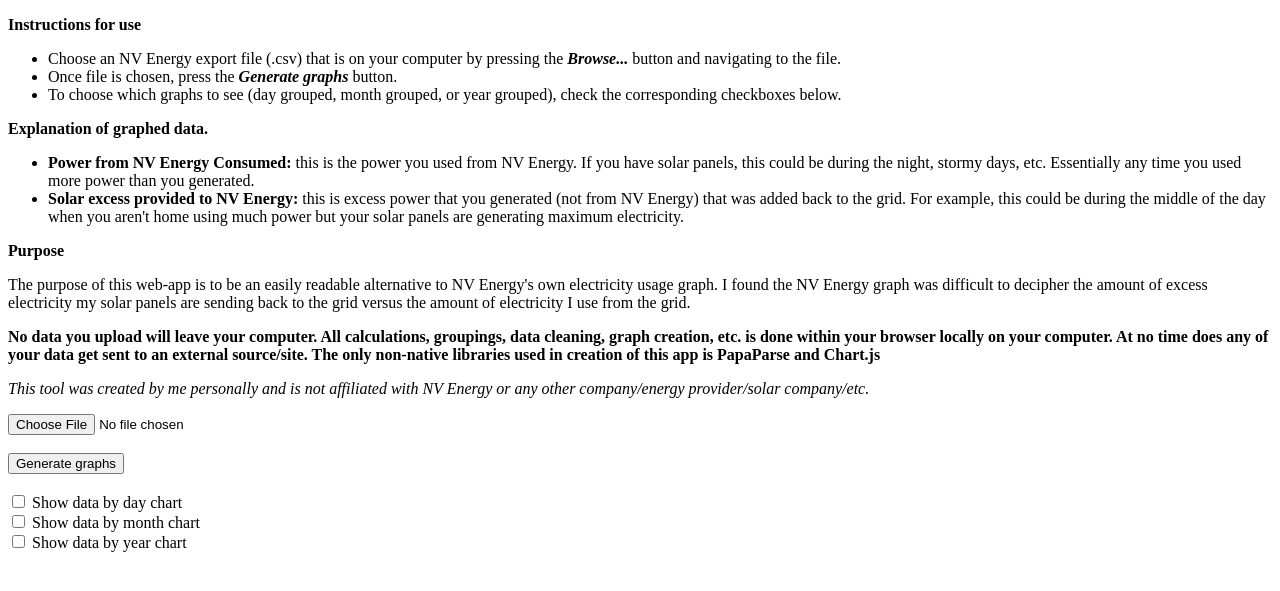
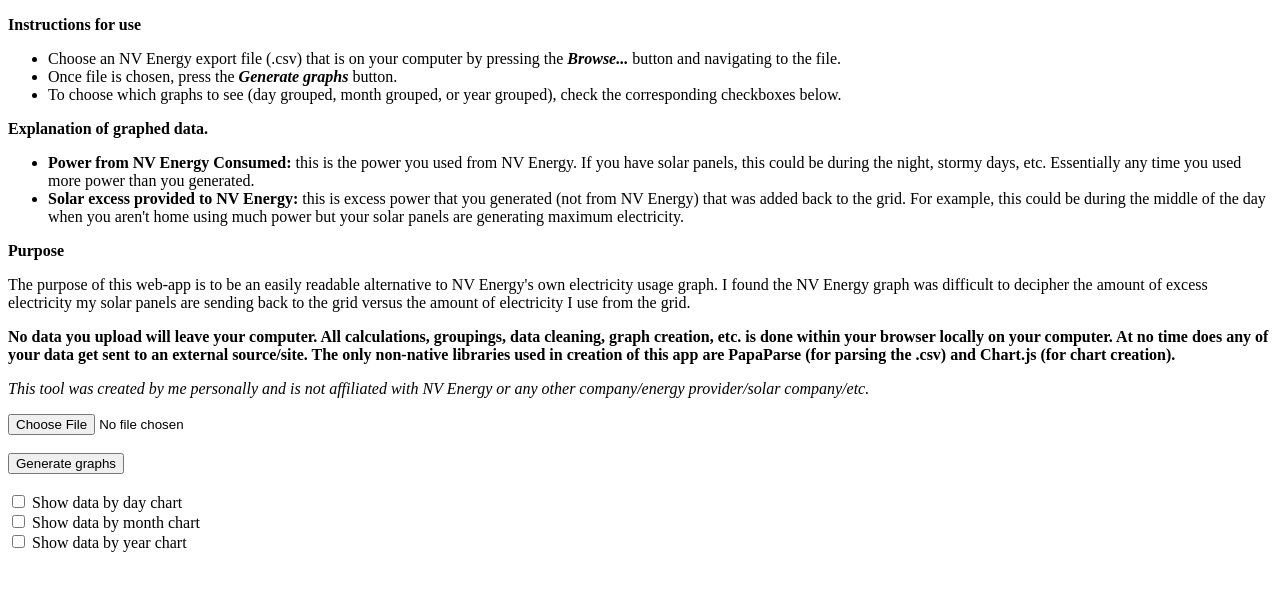
Before and after one commit to bjrichards/javascript-nvenergy-usage-plotter, a plain HTML site: page src/index.html in a window 1280 px wide. Shown: the part 105-696 px from the top of the page. Drawn offline with nearby package versions, Linux system fonts and the light colour scheme.

Commit message:
Added to disclaimer section of text.

```diff
--- a/src/index.html
+++ b/src/index.html
@@ -41,7 +41,7 @@
         <p>The purpose of this web-app is to be an easily readable alternative to NV Energy's own electricity usage graph. I found the NV Energy graph was difficult to decipher the amount of excess electricity my solar panels are sending back to the grid versus the amount of electricity I use from the grid.</p>
 
         <!-- Disclaimer -->
-        <p><strong>No data you upload will leave your computer. All calculations, groupings, data cleaning, graph creation, etc. is done within your browser locally on your computer. At no time does any of your data get sent to an external source/site. The only non-native libraries used in creation of this app is PapaParse and Chart.js</strong></p>
+        <p><strong>No data you upload will leave your computer. All calculations, groupings, data cleaning, graph creation, etc. is done within your browser locally on your computer. At no time does any of your data get sent to an external source/site. The only non-native libraries used in creation of this app are PapaParse (for parsing the .csv) and Chart.js (for chart creation).</strong></p>
         <p><i>This tool was created by me personally and is not affiliated with NV Energy or any other company/energy provider/solar company/etc.</i></p>
 
 
```
